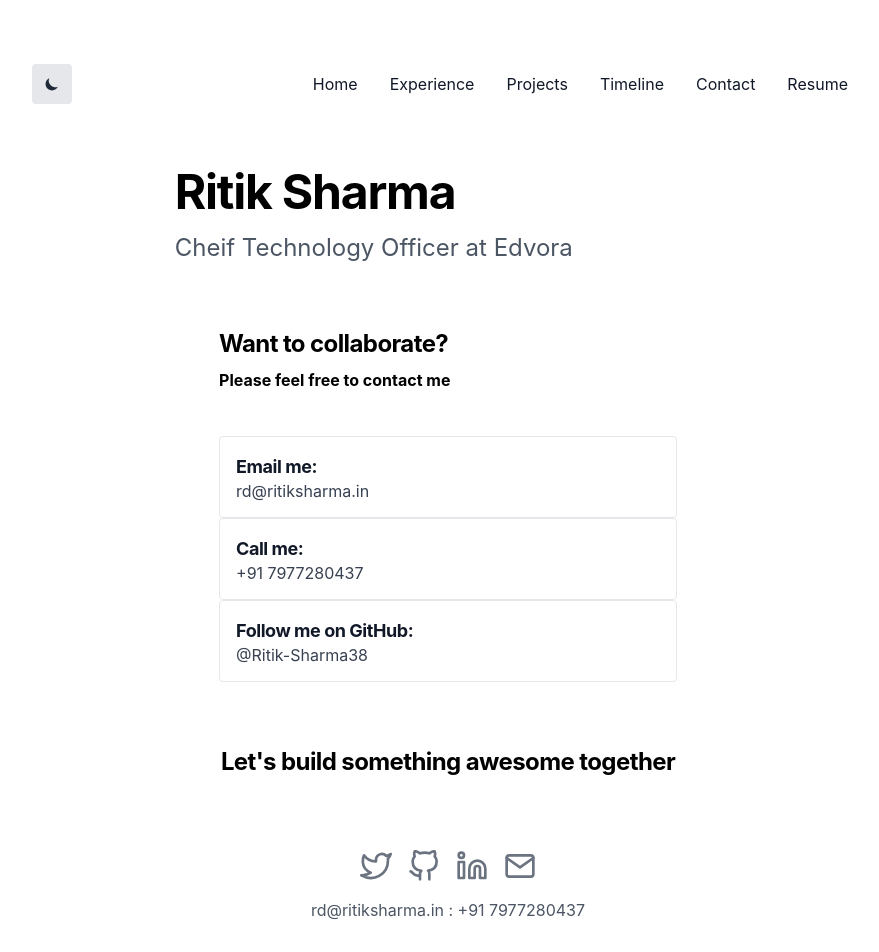
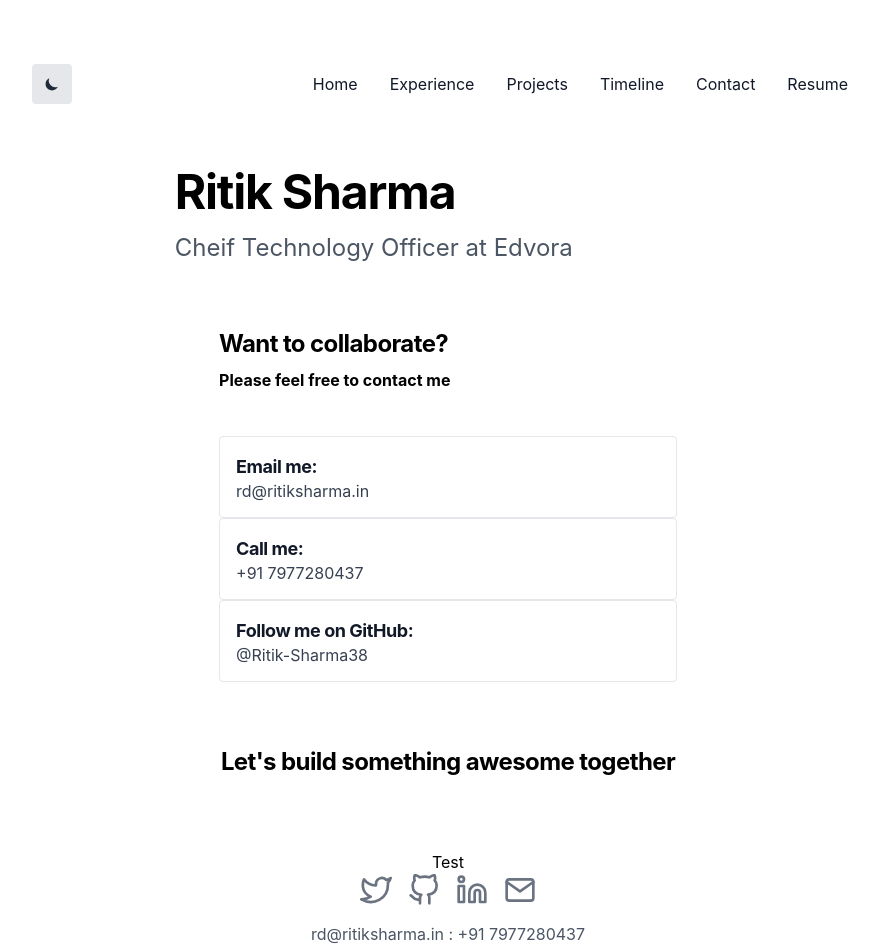
Before and after one commit to Ritik-Sharma38/ritiksharma, a Next.js app: page /contact in a window 1280 px wide. Shown: the top 952 px of the page, without its empty margins (192-1071 px from the left). Built offline with nearby package versions, Linux system fonts and the light colour scheme; what @tailwindcss/typography would draw is missing.

Commit message:
test button

```diff
--- a/pages/contact.js
+++ b/pages/contact.js
@@ -15,6 +15,13 @@ const ExternalLink = ({ href, children }) => (
 	</a>
 );
 export default function About() {
+	const test = () => {
+		try{
+			window.parent.postMessage('this is test message')
+		}catch(err) {
+			console.log(err)
+		}
+	}
 	return (
 		<>
 			<NextSeo
@@ -71,6 +78,7 @@ export default function About() {
 					Let's build something awesome together
 				</h2>
 			</div>
+			<button onClick={()=> test()} >Test</button>
 		</>
 	);
 }
```
